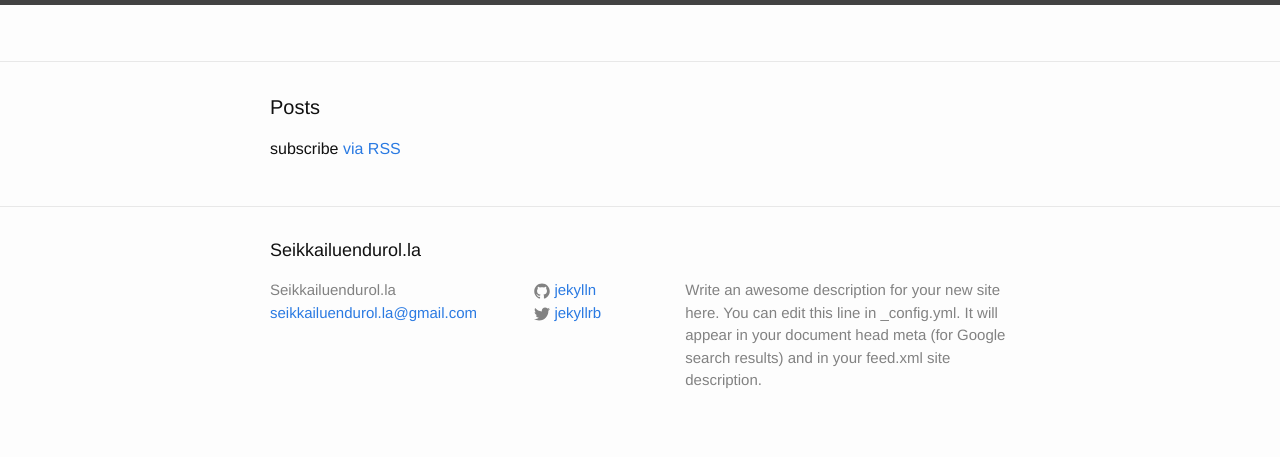
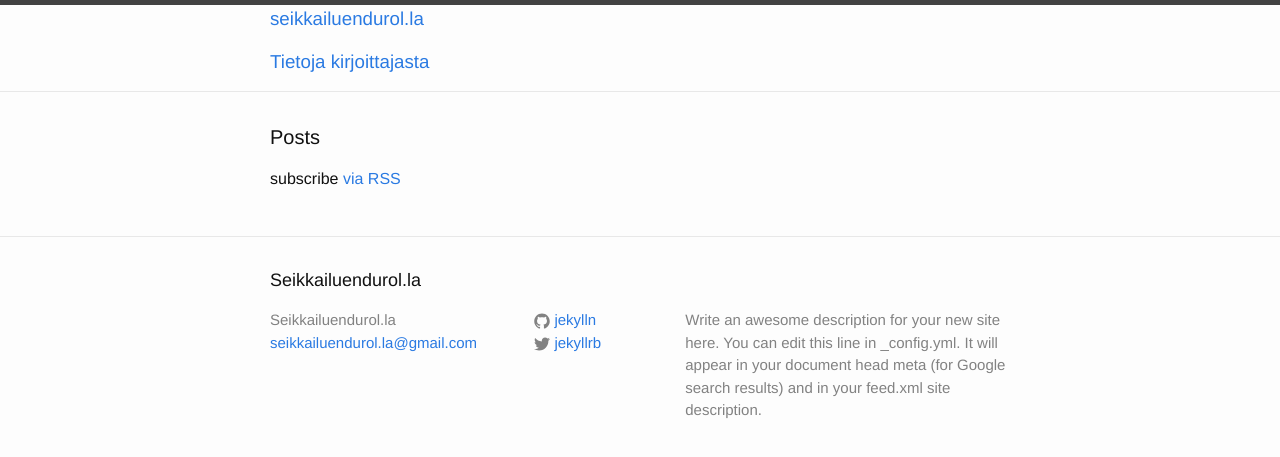
Before and after one commit to seikkailuendurolla/seikkailuendurolla.github.io, a Jekyll site: the page built from index.html, in a window 1280 px wide. Shown: the top 457 px of the page. Built offline with Jekyll 4.4.1, drawn with Linux system fonts in a browser that asks for light colours; some web fonts are replaced.

Commit message:
Tärkeimmät linkit headeriin

```diff
--- a/_includes/header.html
+++ b/_includes/header.html
@@ -1,6 +1,8 @@
 <header class="site-header" style="{{page.header_image_style}}">
 
   <div class="wrapper">
+    <h3 class="left"><a href="/">seikkailuendurol.la</a></h3>
+    <h3 class="right"><a href="/about">Tietoja kirjoittajasta</a></h3>
 
   </div>
 
```
